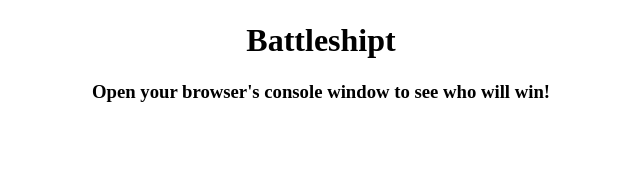
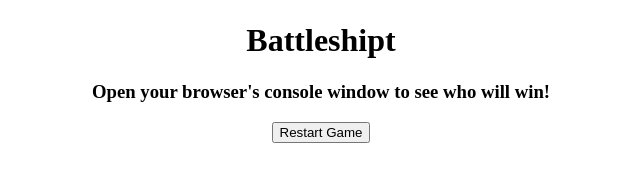
Before and after one commit to jflayhart/battleship, a plain HTML site: page index.html in a window 1280 px wide. Shown: the part 311-492 px from the top of the page, without its empty margins (319-959 px from the left). Drawn offline with nearby package versions, Linux system fonts and the light colour scheme.

Commit message:
allow restart of game

```diff
--- a/index.html
+++ b/index.html
@@ -9,6 +9,7 @@
         <img src="https://wargamingmiscellanybackup.files.wordpress.com/2011/12/battleship.jpg">
         <h1>Battleshipt</h1>
         <h3>Open your browser's console window to see who will win!</h3>
+        <button onclick="location.reload();">Restart Game</button>
         <script src="src/game.js" type="text/javascript"></script>
     </body>
 </html>
```
